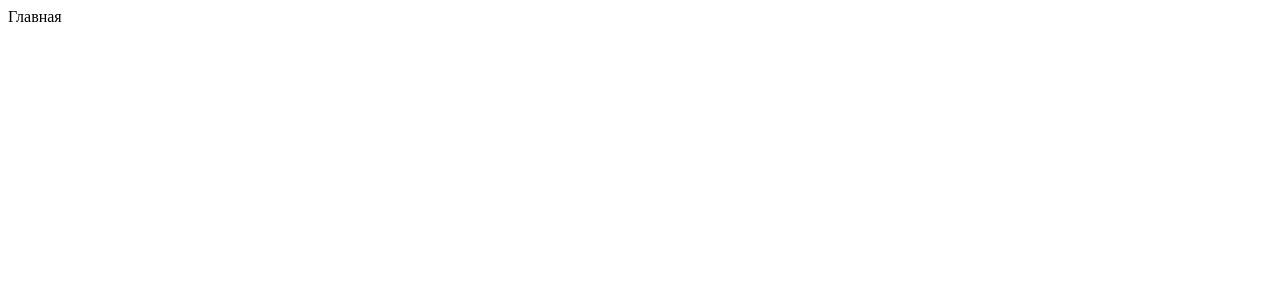
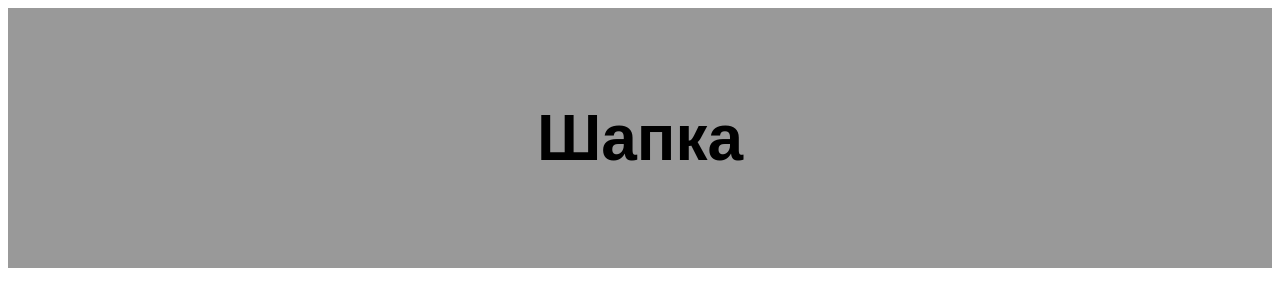
Before and after one commit to Alexey-Volov/test-git, a plain HTML site: page index.html in a window 1280 px wide. Drawn offline with Linux system fonts and the light colour scheme.

Commit message:
header ready

```diff
--- a/index.html
+++ b/index.html
@@ -5,8 +5,11 @@
     <meta http-equiv="X-UA-Compatible" content="IE=edge">
     <meta name="viewport" content="width=device-width, initial-scale=1.0">
     <title>Document</title>
+    <link rel="stylesheet" href="./main.css">
 </head>
 <body>
-    <div>Главная</div>
+    <header class="header">
+        <h1>Шапка</h1>
+    </header>
 </body>
 </html>
--- a/main.css
+++ b/main.css
@@ -0,0 +1,7 @@
+.header {
+    padding: 50px 100px;
+    text-align: center;
+    background: #999;
+    font-size: 32px;
+    font-family: sans-serif;
+}
```
